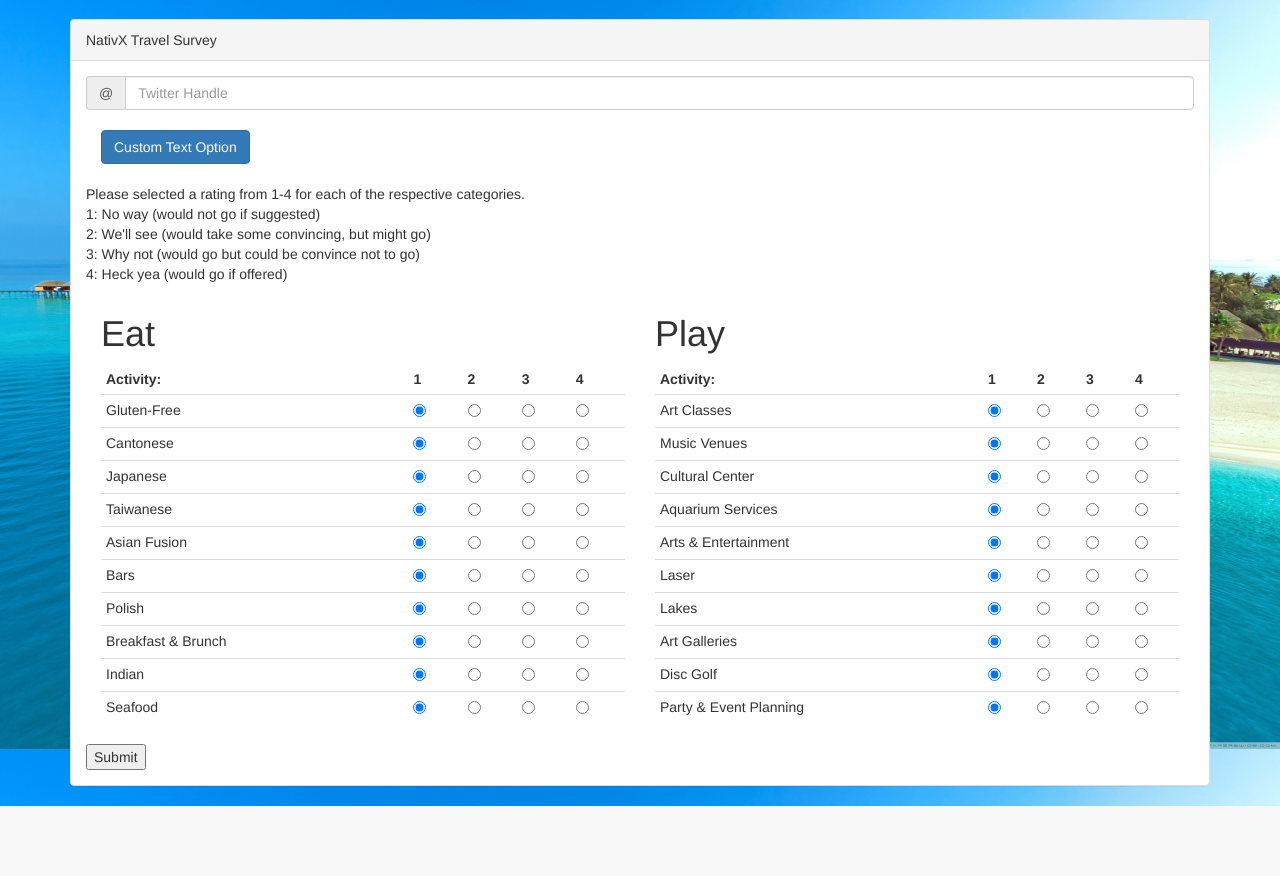
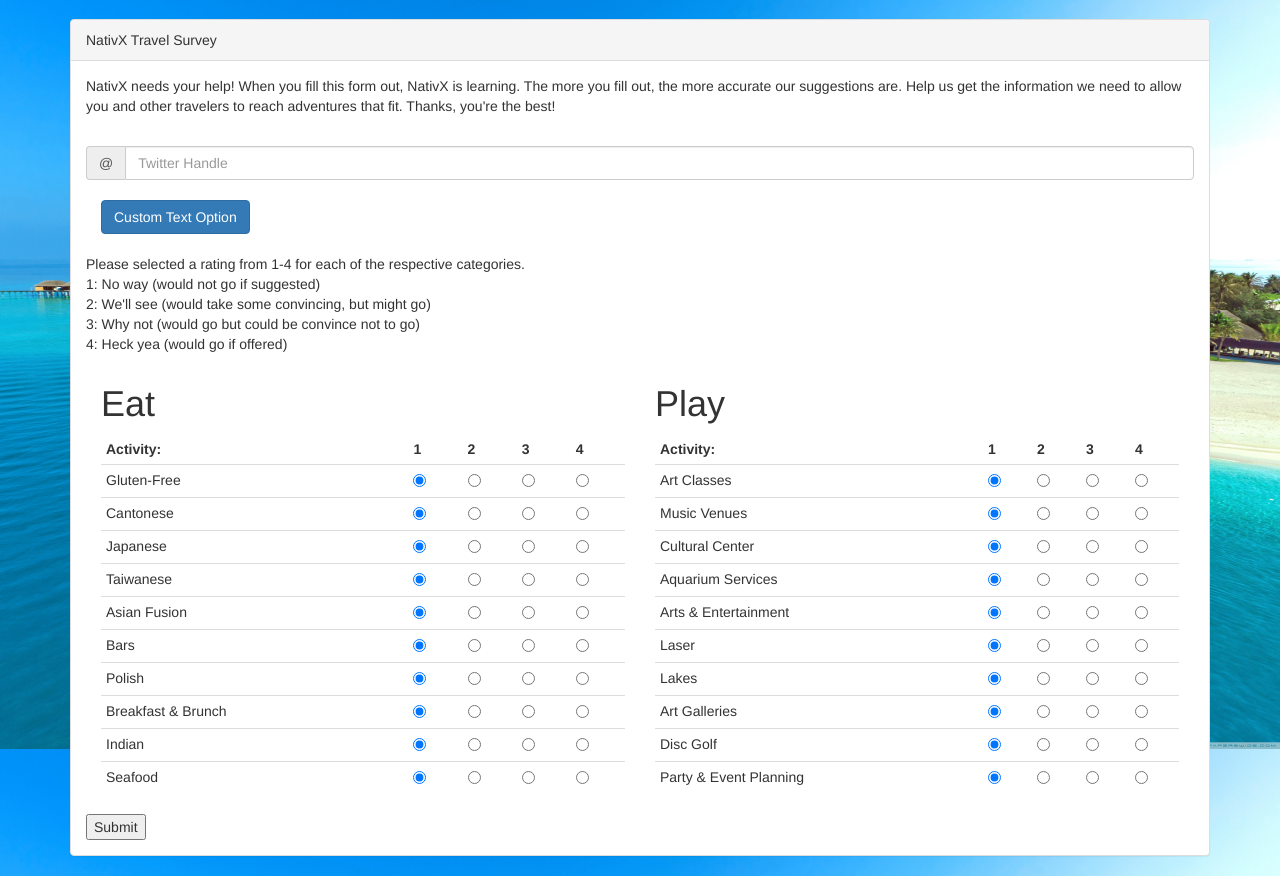
Before and after one commit to DLance96/nativx-survey, a Django app: page / in a window 1280 px wide. Shown: the part 51-927 px from the top of the page. Before the commit the page ends 857 px from the top, so only its background shows below. Run offline with Django 3.2, Linux system fonts and the light colour scheme; some libraries are stand-ins or nearby versions.

Commit message:
Add top decription

```diff
--- a/templates/home.html
+++ b/templates/home.html
@@ -9,6 +9,12 @@
                     {{ error_message }}
                 </div>
             {% endif %}
+            <p>
+                NativX needs your help!
+                When you fill this form out, NativX is learning. The more you fill out, the more accurate our
+                suggestions are. Help us get the information we need to allow you and other travelers to reach
+                adventures that fit. Thanks, you're the best! <br><br>
+            </p>
             <form action="" method="post">
                 {% csrf_token %}
                 <div class="input-group">
```
